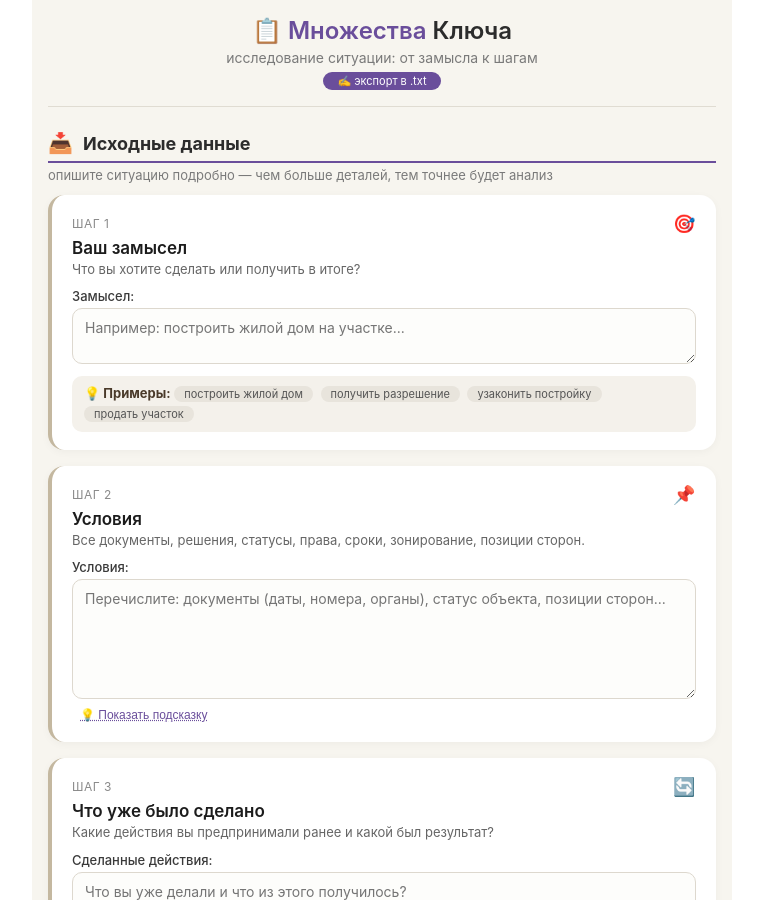
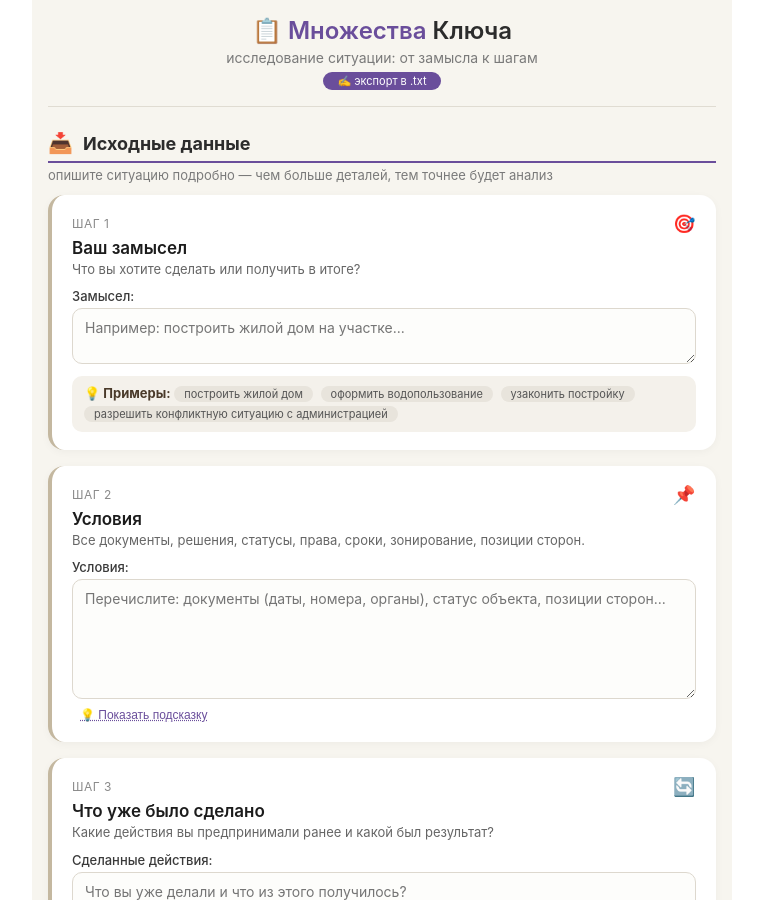
Before and after one commit to SergSi/land-use-art, a Jekyll site: the page mnozhestva-app.html, which Jekyll copies as it is, in a window 1280 px wide and 900 px high. Shown: the whole window, without its empty margins (258-1021 px from the left). Built offline with Jekyll 4.4.1, drawn with Linux system fonts in a browser that asks for light colours.

Commit message:
Update mnozhestva-app.html

```diff
--- a/mnozhestva-app.html
+++ b/mnozhestva-app.html
@@ -483,9 +483,9 @@
         <div class="examples">
             <strong>💡 Примеры:</strong>
             <span class="tag">построить жилой дом</span>
-            <span class="tag">получить разрешение</span>
+            <span class="tag">оформить водопользование</span>
             <span class="tag">узаконить постройку</span>
-            <span class="tag">продать участок</span>
+            <span class="tag">разрешить конфликтную ситуацию с администрацией</span>
         </div>
     </div>
 
```
